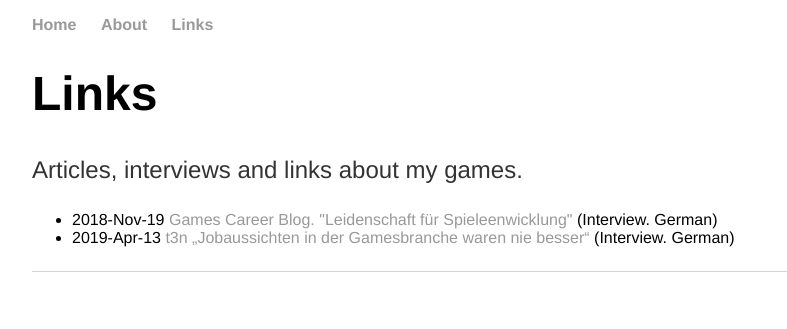
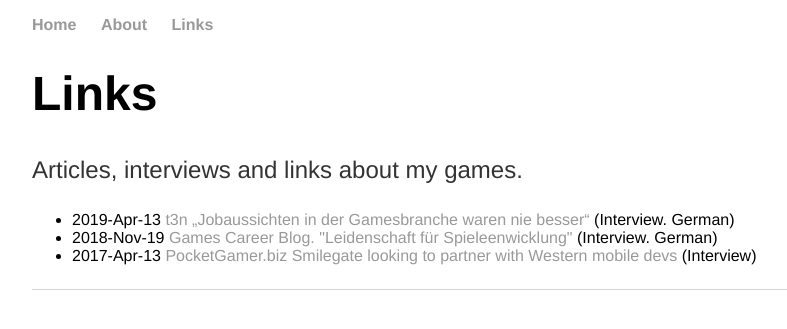
Before and after one commit to gebirgsbernd/gebirgsbernd.github.io, a Jekyll site: the page built from links.html, in a window 1280 px wide. Shown: the top 329 px of the page, without its empty margins (32-819 px from the left). Built offline with Jekyll 4.4.1, drawn with Linux system fonts in a browser that asks for light colours.

Commit message:
Update links.html

```diff
--- a/links.html
+++ b/links.html
@@ -8,6 +8,14 @@ title: Links
 Articles, interviews and links about my games.
 
 <ul>
+
+<li><span> 2019-Apr-13 </span>
+<a href="https://t3n.de/news/jobaussichten-gamesbranche-waren-1156280/">
+t3n „Jobaussichten in der Gamesbranche waren nie besser“
+</a>
+(Interview. German)
+</li>
+
 <li><span> 2018-Nov-19 </span>
 <a href="https://blog.games-career.com/de/koepfe-der-spielebranche-interview-mit-bernd-beyreuther-von-softgames/">
 Games Career Blog. "Leidenschaft für Spieleenwicklung"
@@ -15,10 +23,13 @@ Games Career Blog. "Leidenschaft für Spieleenwicklung"
 (Interview. German)
 </li>
 
-<li><span> 2019-Apr-13 </span>
-<a href="https://t3n.de/news/jobaussichten-gamesbranche-waren-1156280/"> t3n „Jobaussichten in der Gamesbranche waren nie besser“</a>
-(Interview. German)
+<li><span> 2017-Apr-13 </span>
+<a href="https://www.pocketgamer.biz/news/65526/smilegate-looking-to-partner-with-western-developers/">
+PocketGamer.biz  Smilegate looking to partner with Western mobile devs
+</a>
+(Interview)
 </li>
+
 </ul>
 
 </p>
```
